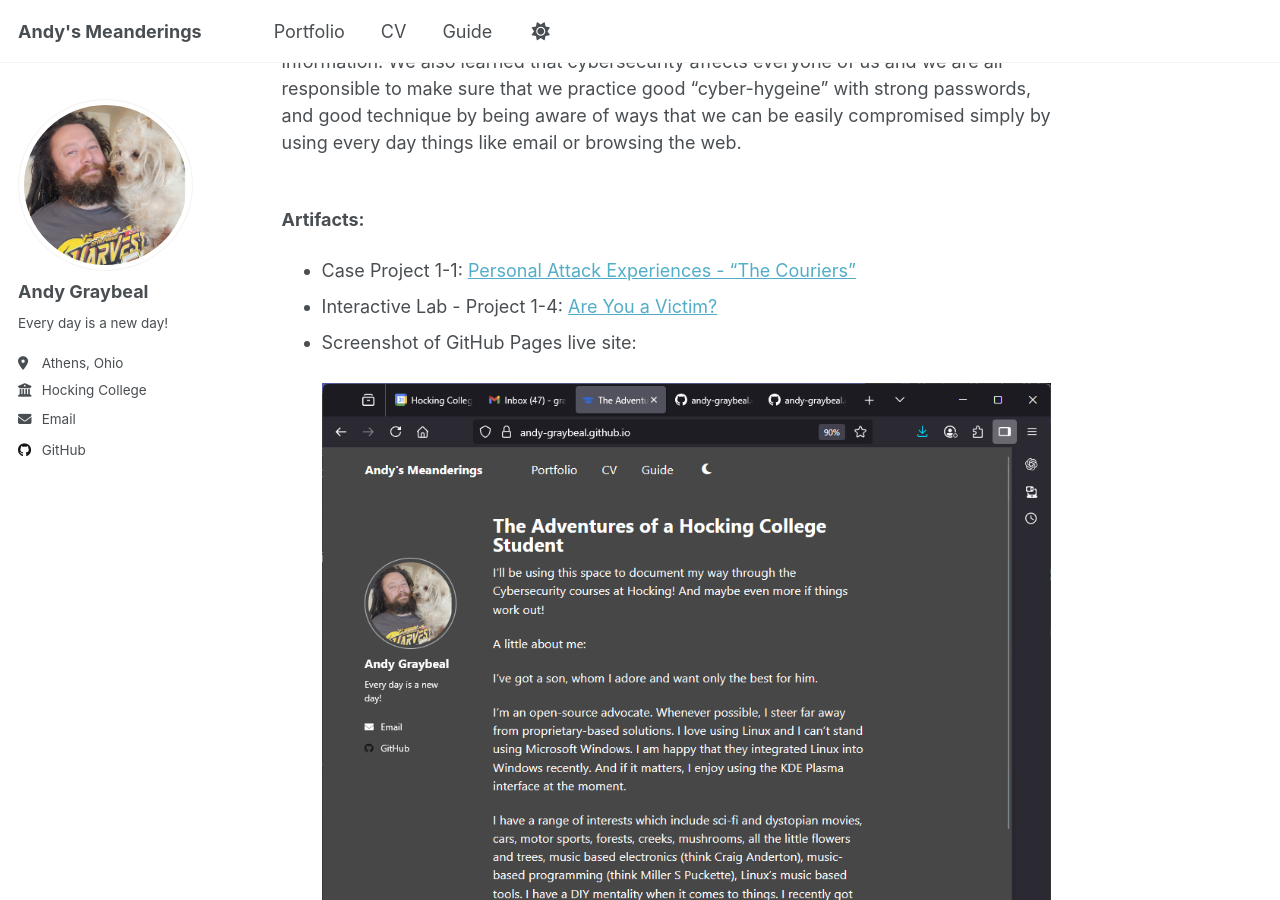
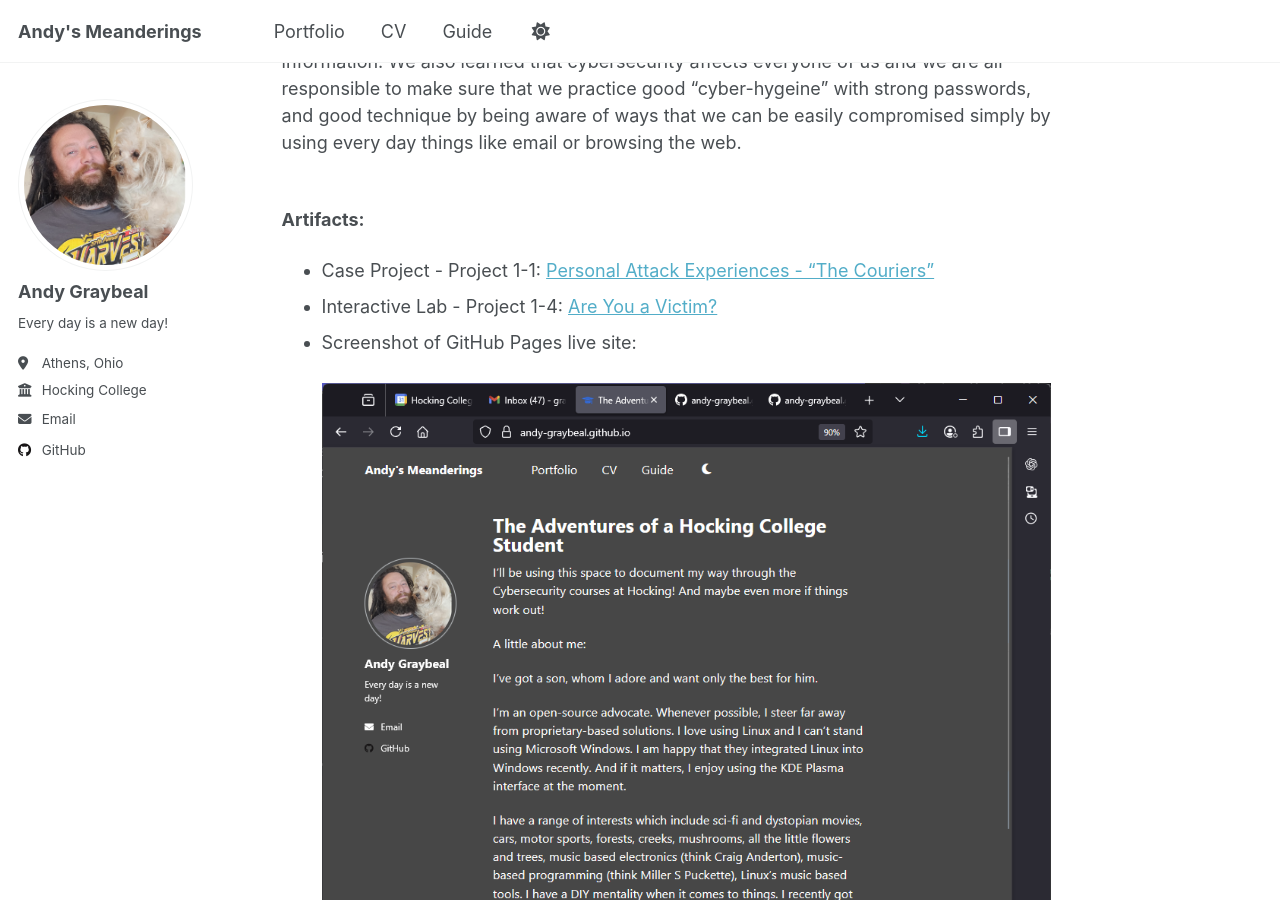
Before and after one commit to andy-graybeal/andy-graybeal.github.io, a Jekyll site: the page built from _portfolio/cybr-1100-security-awareness.md, in a window 1280 px wide and 900 px high, scrolled down 354 px. Built offline with Jekyll 4.4.1, drawn with Linux system fonts in a browser that asks for light colours; a script that is not in the unit is left out.

Commit message:
Update cybr-1100-security-awareness.md

```diff
--- a/_portfolio/cybr-1100-security-awareness.md
+++ b/_portfolio/cybr-1100-security-awareness.md
@@ -12,7 +12,7 @@ We were introduced to the idea of Cybersecurity this first week of school.  We l
 <br><br>
 
 **Artifacts:**
-- Case Project 1-1: [Personal Attack Experiences - "The Couriers"](/files/Week_01-Case_Project-Andy_Graybeal-The_Couriers.pdf)
+- Case Project - Project 1-1: [Personal Attack Experiences - "The Couriers"](/files/Week_01-Case_Project-Andy_Graybeal-The_Couriers.pdf)
 - Interactive Lab - Project 1-4: [Are You a Victim?](/files/Week_01-Interactive_Lab-Andy_Graybeal.pdf)
 - Screenshot of GitHub Pages live site: <br><br> <img src='/images/Screenshot_of_Live_github.io.png'>
 
```
